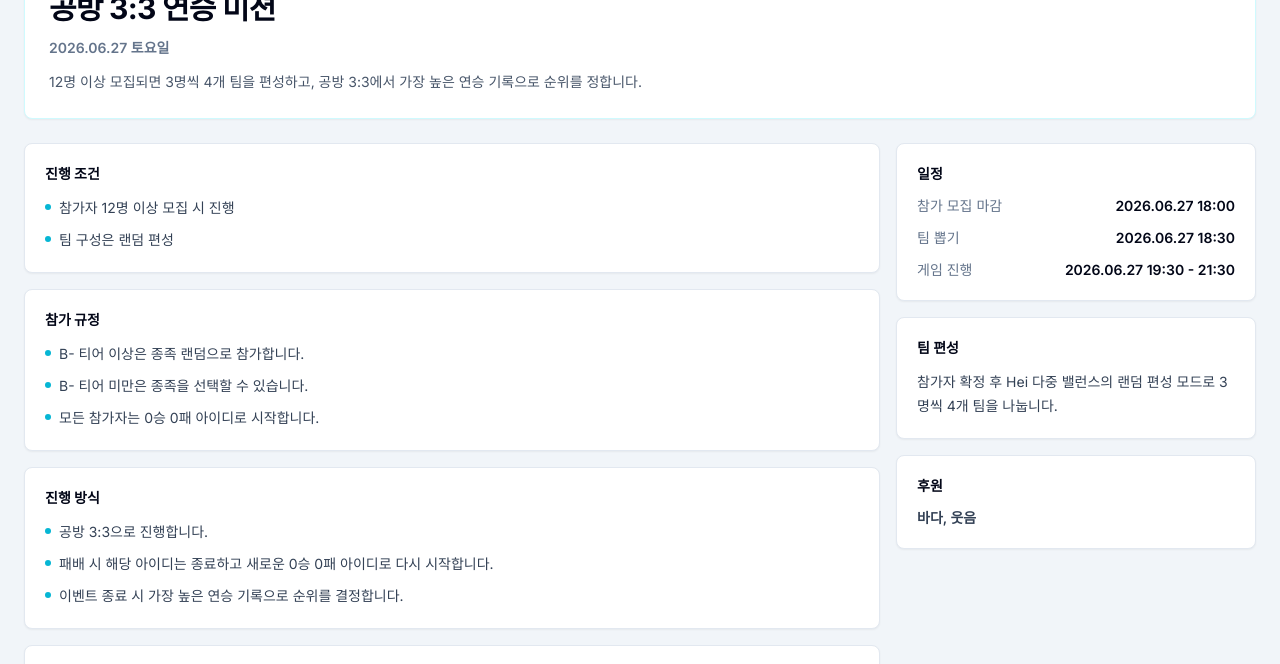
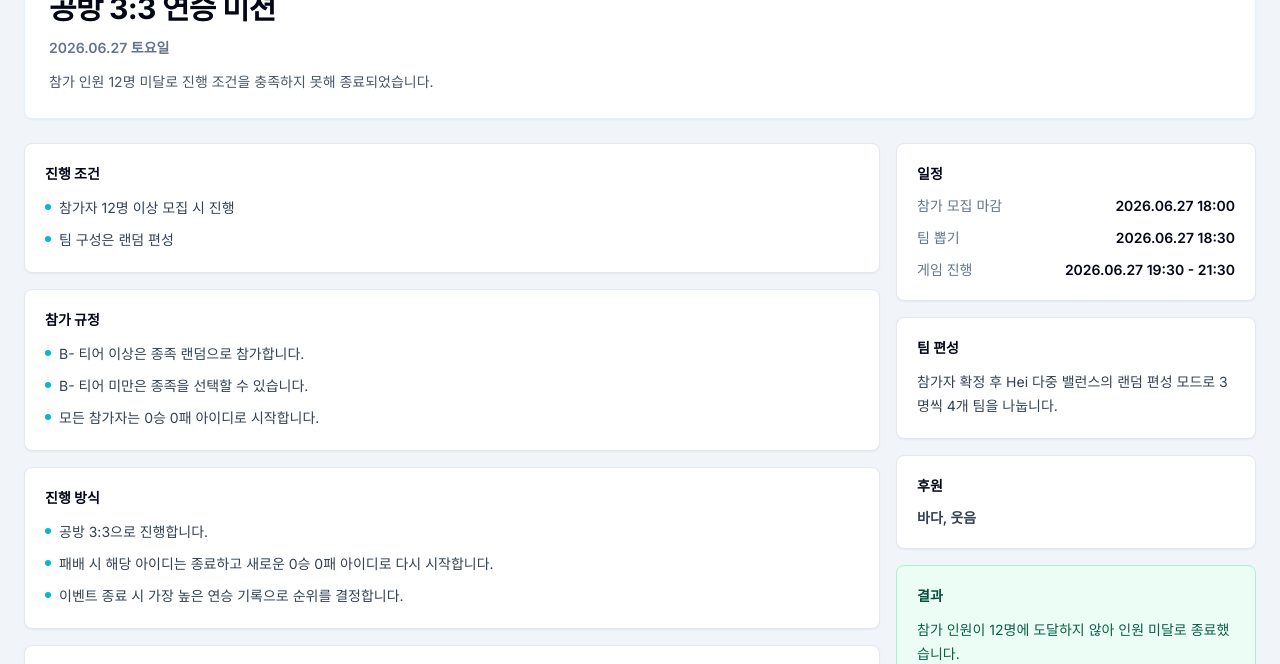
Before and after one commit to dldl8819/heifam, a Next.js app in the folder frontend/: page /events/public-3v3-win-streak-2026-06-27 in a window 1280 px wide. Shown: the part 288-952 px from the top of the page. Built offline with nearby package versions, Linux system fonts and the light colour scheme; no server answers.

Commit message:
chore(events): mark win streak event completed

```diff
--- a/frontend/src/features/events/events.ts
+++ b/frontend/src/features/events/events.ts
@@ -35,10 +35,10 @@ export const events: EventRecord[] = [
     slug: 'public-3v3-win-streak-2026-06-27',
     title: '공방 3:3 연승 미션',
     category: '공방 이벤트',
-    status: 'scheduled',
+    status: 'completed',
     dateLabel: '2026.06.27 토요일',
     summary:
-      '12명 이상 모집되면 3명씩 4개 팀을 편성하고, 공방 3:3에서 가장 높은 연승 기록으로 순위를 정합니다.',
+      '참가 인원 12명 미달로 진행 조건을 충족하지 못해 종료되었습니다.',
     schedule: [
       { label: '참가 모집 마감', value: '2026.06.27 18:00' },
       { label: '팀 뽑기', value: '2026.06.27 18:30' },
@@ -64,6 +64,7 @@ export const events: EventRecord[] = [
     sponsors: ['바다', '웃음'],
     teamAssignmentNote:
       '참가자 확정 후 Hei 다중 밸런스의 랜덤 편성 모드로 3명씩 4개 팀을 나눕니다.',
+    resultNote: '참가 인원이 12명에 도달하지 않아 인원 미달로 종료했습니다.',
   },
 ]
 
```
